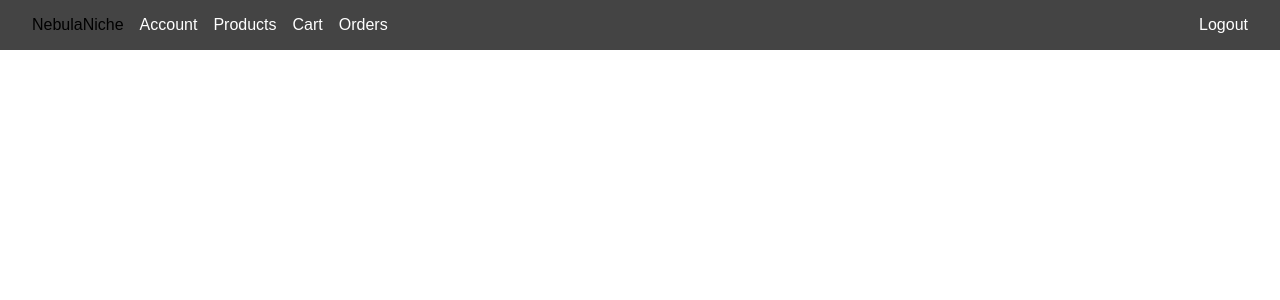
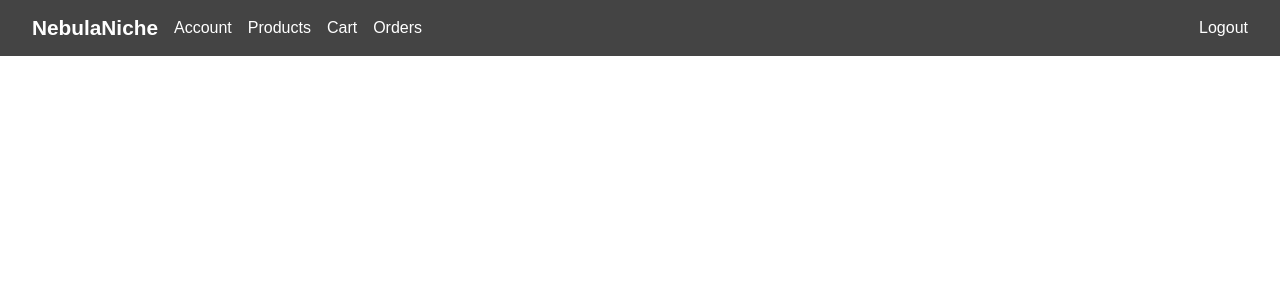
Before and after one commit to 0-ks-0/cset180-fp-ecommerce, a Flask app: template src/templates/base.html in a window 1280 px wide. Shown: the top 300 px of the page. Run offline with Flask 3, Linux system fonts and the light colour scheme; the template is opened without the code that fills it, so the values that code supplies are empty; parts of the project's set-up code (start-up, migrations or seed data) failed here and were passed over.

Commit message:
Update navbar styling
- Style website name
- vertical center of navbar

```diff
--- a/src/static/styles/base.css
+++ b/src/static/styles/base.css
@@ -44,9 +44,19 @@ header
 	justify-content: space-between;
 }
 
+#website_name
+{
+	color: white;
+
+	font-size: 1.3em;
+
+	font-weight: 800;
+}
+
 .navbar_links
 {
 	display: flex;
+	align-items: center;
 
 	gap: 1em;
 
```
